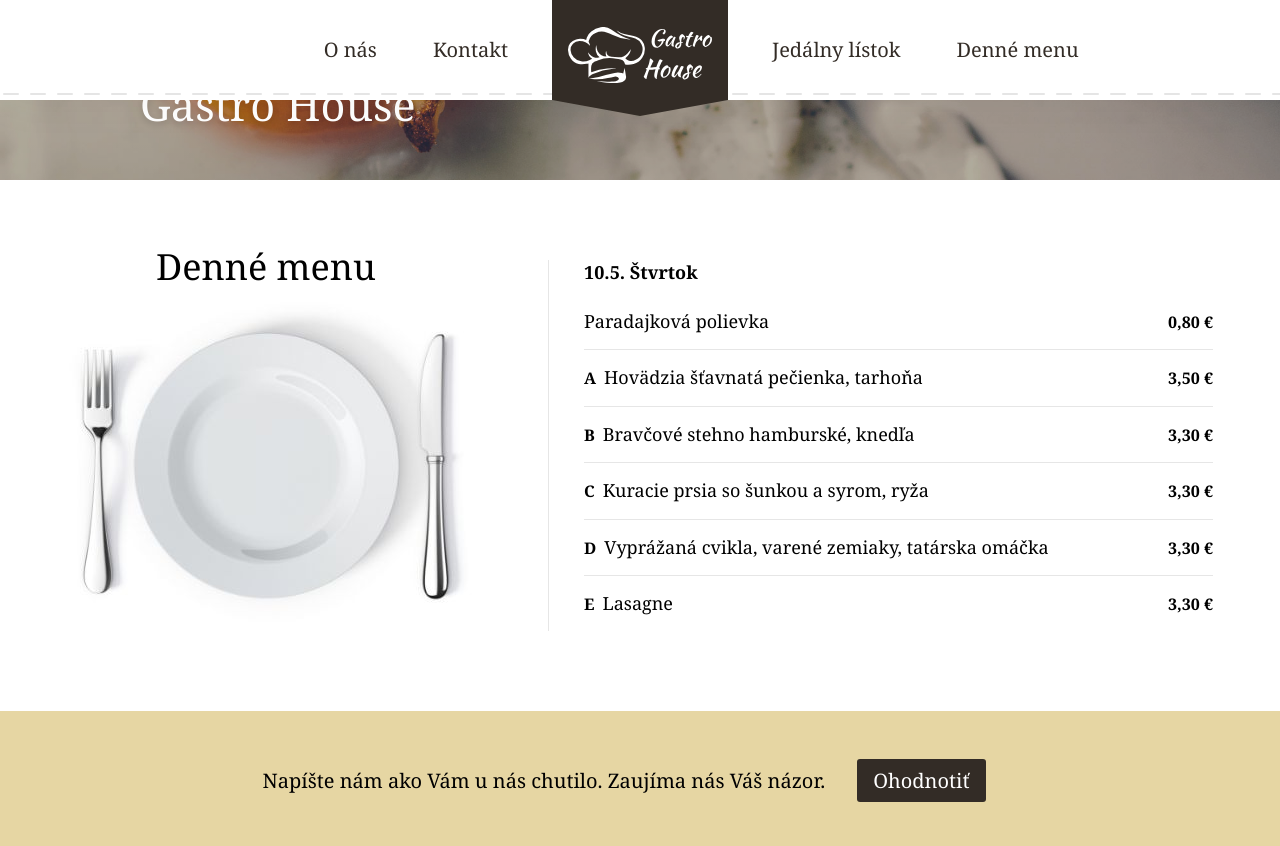
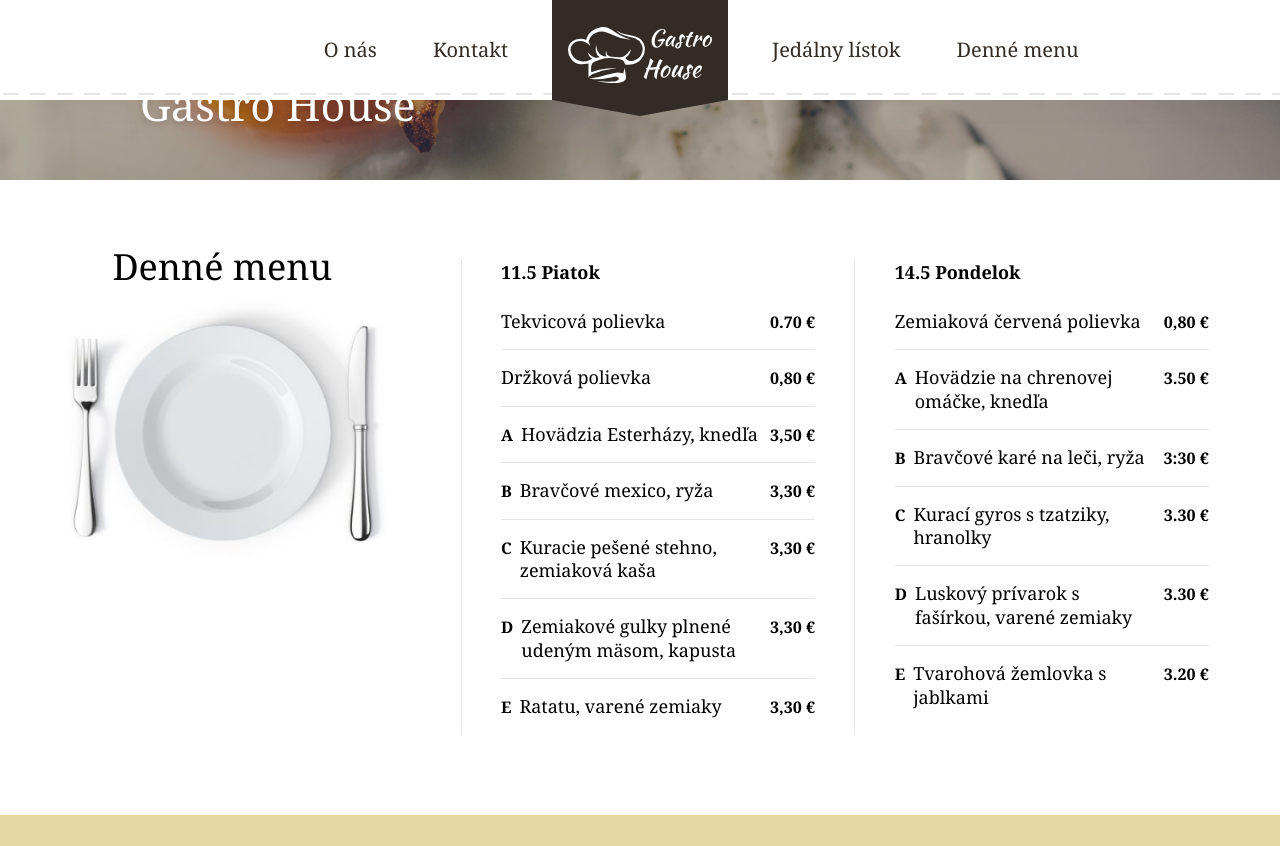
Before and after one commit to gastrohouse/web, a Jekyll site: the page built from _pages/home.html, in a window 1280 px wide and 900 px high, scrolled down 550 px, cut to the strip 0-846 px from the top of the window. Built offline with Jekyll 4.4.1, drawn with Linux system fonts in a browser that asks for light colours.

Commit message:
Update from Forestry.io - Updated home.html

```diff
--- a/_pages/home.html
+++ b/_pages/home.html
@@ -2,26 +2,47 @@
 permalink: "/"
 layout: home
 menu:
-- day: 10.5. Štvrtok
+- day: 11.5 Piatok
   food:
-  - title: Paradajková polievka
+  - title: Tekvicová polievka
+    price: '0.70'
+  - title: Držková polievka
     price: 0,80
     mark:
-  - title: Hovädzia šťavnatá pečienka, tarhoňa
+  - title: Hovädzia Esterházy, knedľa
     mark: A
     price: '3,50'
-  - title: Bravčové stehno hamburské, knedľa
+  - title: Bravčové mexico, ryža
     mark: B
     price: '3,30'
-  - title: Kuracie prsia so šunkou a syrom, ryža
+  - title: Kuracie pešené stehno, zemiaková kaša
     mark: C
     price: '3,30'
-  - title: Vyprážaná cvikla, varené zemiaky, tatárska omáčka
+  - title: Zemiakové gulky plnené udeným mäsom, kapusta
     mark: D
     price: '3,30'
-  - title: Lasagne
+  - title: Ratatu, varené zemiaky
     mark: E
     price: '3,30'
+- day: 14.5 Pondelok
+  food:
+  - title: Zemiaková červená polievka
+    price: 0,80
+  - title: Hovädzie na chrenovej omáčke, knedľa
+    mark: A
+    price: '3.50'
+  - title: Bravčové karé na leči, ryža
+    mark: B
+    price: '3:30'
+  - title: Kurací gyros s tzatziky, hranolky
+    mark: C
+    price: '3.30'
+  - title: Luskový prívarok s fašírkou, varené zemiaky
+    mark: D
+    price: '3.30'
+  - title: Tvarohová žemlovka s jablkami
+    mark: E
+    price: '3.20'
 intro:
   title: Gastro House
   perex: ''
```
Also changed, not shown: .forestry/front_matter/templates/default.yml, Gemfile.lock, 1 other file.
